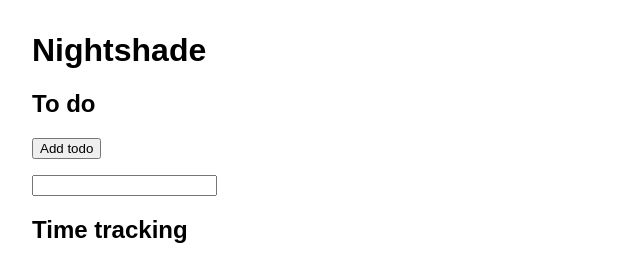
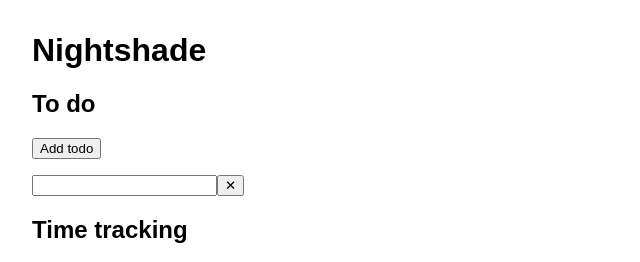
Before and after one commit to vine77/nightshade, a React (Create React App) app: page / in a window 1280 px wide. Both pictures are taken after a click on the button "Add todo". Shown: the top 262 px of the page, without its empty margins (0-640 px from the left). Built offline with nearby package versions, Linux system fonts and the light colour scheme.

Commit message:
Add remove button to todo items

```diff
--- a/src/App.js
+++ b/src/App.js
@@ -58,6 +58,15 @@ class App extends Component {
         ],
       }
     })
+  }
+
+  removeTodo = (index, event) => {
+    this.setState((prevState, props) => ({
+      todos: [
+        ...prevState.todos.slice(0, index),
+        ...prevState.todos.slice(index + 1),
+      ],
+    }))
   }
 
   /* Tasks time tracking */
@@ -181,6 +190,7 @@ class App extends Component {
                 value={todo.name}
                 onChange={this.updateTodoName.bind(this, todoIndex)}
               />
+              <button onClick={this.removeTodo.bind(this, todoIndex)}>✕</button>
             </li>
           ))}
         </ul>
```
